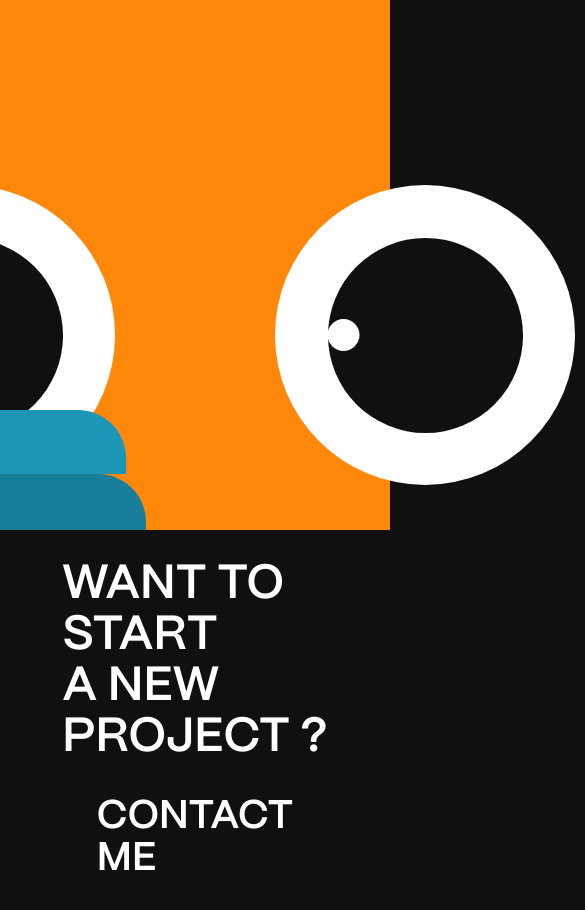
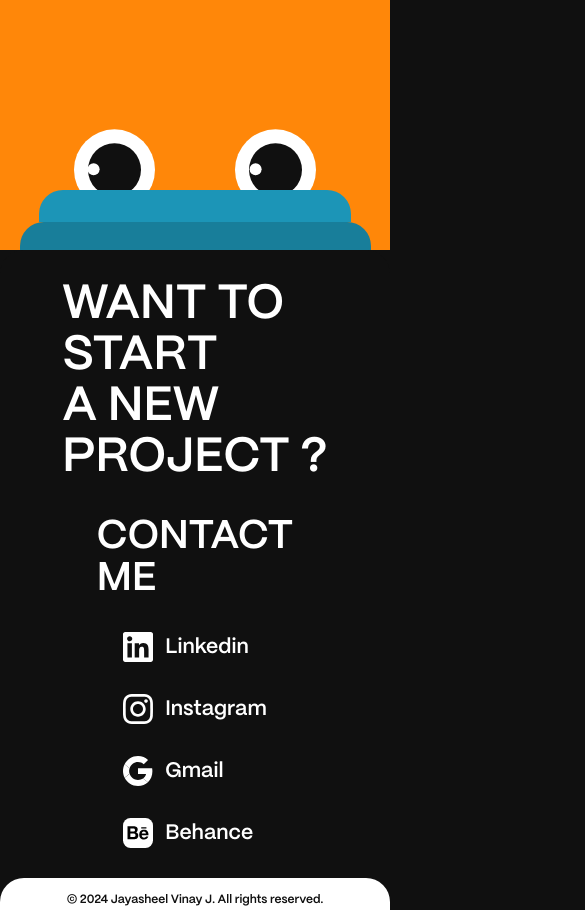
Before and after one commit to JayZ6969/portfolio, a React (Create React App) app: page / in a window 390 px wide. Shown: the part 1440-2350 px from the top of the page, 585 px wide, since content can reach past the window. Built offline with nearby package versions, Linux system fonts and the light colour scheme.

Commit message:
fix: responsivity of eyes section

```diff
--- a/src/components/Eyes/Eyes.css
+++ b/src/components/Eyes/Eyes.css
@@ -4,7 +4,7 @@
     justify-content: end;
     align-items: center;
     width: 100vw;
-    height: 35rem;
+    height: clamp(17.5rem, 38.889vw, 35rem);
     background-color: var(--orange-color);
     z-index: 1;
 }
@@ -22,25 +22,24 @@
     position: relative;
     bottom: 0;
     transform: translateY(25%);
-    gap: 10rem;
-    padding: 0 2.5rem;
+    gap: clamp(5rem, 11.111vw, 10rem);
 }
 
 .eye {
     display: flex;
     justify-content: center;
     align-items: center;
-    width: 18.75rem;
-    height: 18.75rem;
-    border-radius:18.75rem;
+    width: clamp(3rem, 20.833vw, 18.75rem);
+    height: clamp(3rem, 20.833vw, 18.75rem);
+    border-radius: clamp(3rem, 20.833vw, 18.75rem);
     background-color: var(--white-color);
 }
 
 .pupil {
     position: relative;
-    width: 12.1875rem;
-    height: 12.1875rem;
-    border-radius: 12.1875rem;
+    width: clamp(2rem, 13.542vw, 12.1875rem);
+    height: clamp(2rem, 13.542vw, 12.1875rem);
+    border-radius: clamp(2rem, 13.542vw, 12.1875rem);
     background-color: var(--black-color);
 }
 
@@ -53,9 +52,9 @@
 }
 
 .iris {
-    width: 2rem;
-    height: 2rem;
-    border-radius: 2rem;
+    width: clamp(0.75rem, 2.222vw, 2rem);
+    height: clamp(0.75rem, 2.222vw, 2rem);
+    border-radius: clamp(0.75rem, 2.222vw, 2rem);
     background-color: var(--white-color);
 }
 
@@ -70,17 +69,17 @@
 }
 
 .mouth-1 {
-    height: 4rem;
+    height: clamp(2rem, 4.444vw, 4rem);
     width: 80%;
     background-color: var(--light-blue);
-    border-top-left-radius: 3rem;
-    border-top-right-radius: 3rem;
+    border-top-left-radius: clamp(1.5rem, 3.333vw, 3rem);
+    border-top-right-radius: clamp(1.5rem, 3.333vw, 3rem);
 }
 
 .mouth-2 {
-    height: 3.5rem;
+    height: clamp(1.75rem, 3.889vw, 3.5rem);
     width: 90%;
     background-color: var(--dark-blue);
-    border-top-left-radius: 3rem;
-    border-top-right-radius: 3rem;
+    border-top-left-radius: clamp(1.5rem, 3.333vw, 3rem);
+    border-top-right-radius: clamp(1.5rem, 3.333vw, 3rem);
 }
```
